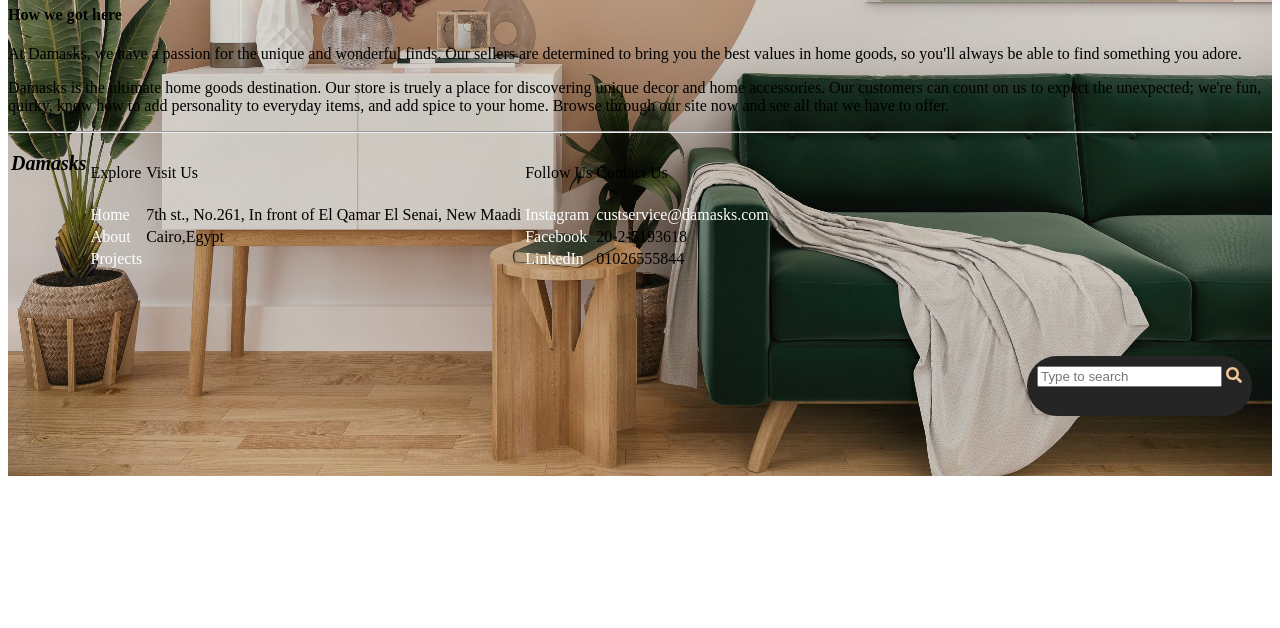
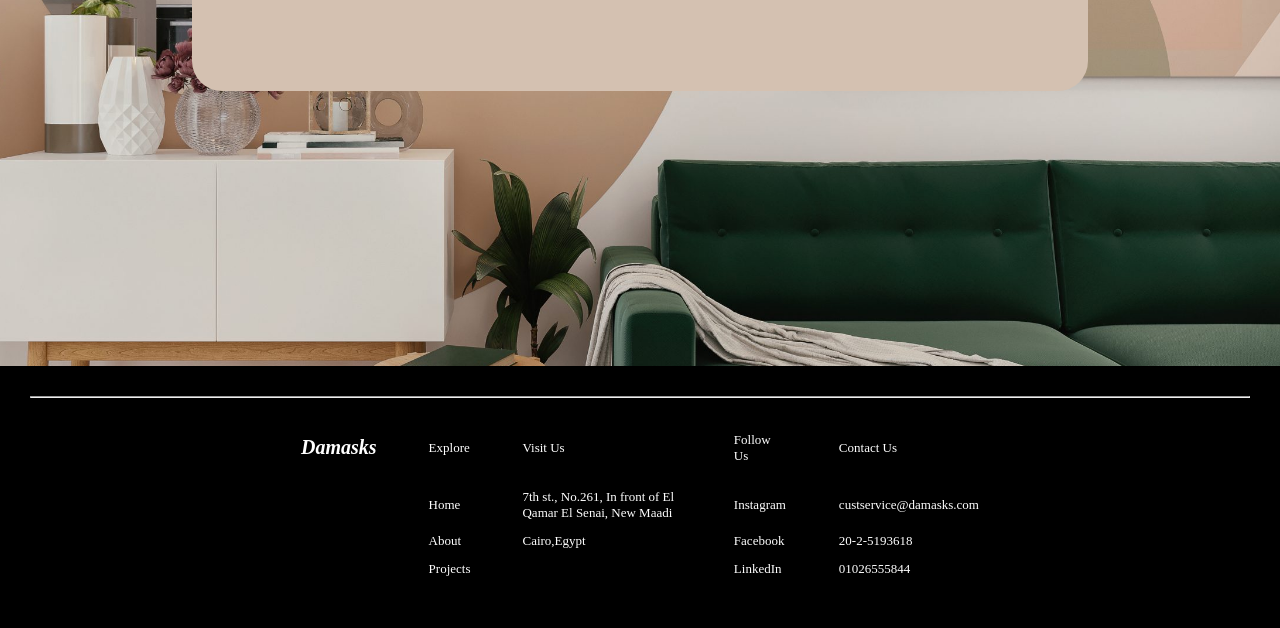
Before and after one commit to 21amir21/Damasks-Website, a plain HTML site: page AboutUs.html in a window 1280 px wide. Shown: the part 511-1139 px from the top of the page. Before the commit the page ends 995 px from the top, so only its background shows below. Drawn offline with Linux system fonts and the light colour scheme.

Commit message:
change the name of the CSS file so had to change the link name

```diff
--- a/AboutUs.html
+++ b/AboutUs.html
@@ -1,6 +1,6 @@
 <html>
   <head>
-    <link rel="stylesheet" href="final.css" />
+    <link rel="stylesheet" href="style.css" />
 
     <script
       defer
--- a/DiningRooms.html
+++ b/DiningRooms.html
@@ -2,7 +2,7 @@
 <html lang="en">
   <head lang="en">
     <meta charset="UTF-8" />
-    <link rel="stylesheet" href="final.css" />
+    <link rel="stylesheet" href="style.css" />
 
     <script
       defer
```
Also changed, not shown: Hotel Project.html (+1 -1 lines), Outdoors.html (+1 -1 lines), bestseller.html (+1 -1 lines), contactus.html (+1 -1 lines), customer service.html (+1 -1 lines), index.html (+1 -1 lines), kitchen.html (+1 -1 lines), livingrooms.html (+1 -1 lines), office_product.html (+1 -1 lines), office_project.html (+1 -1 lines), products.html (+1 -1 lines), projects.html (+1 -1 lines).
